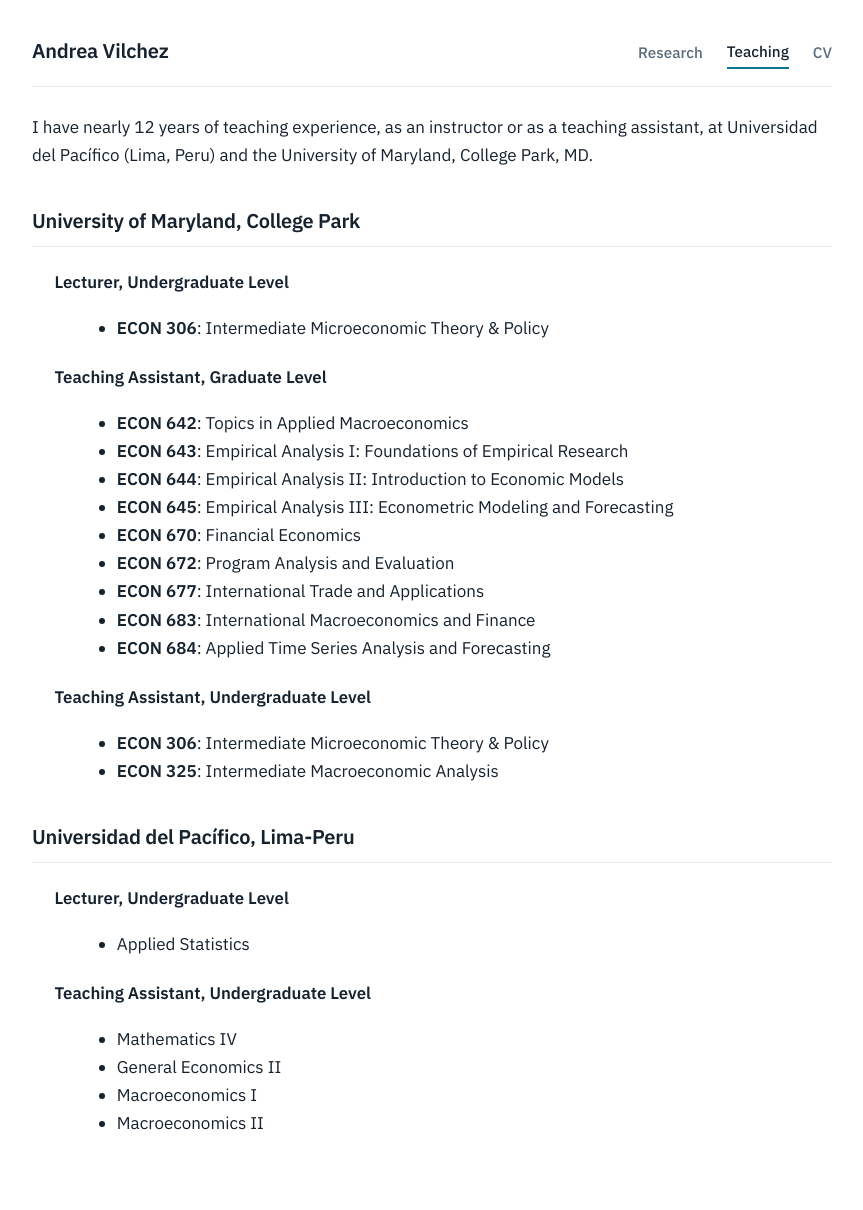
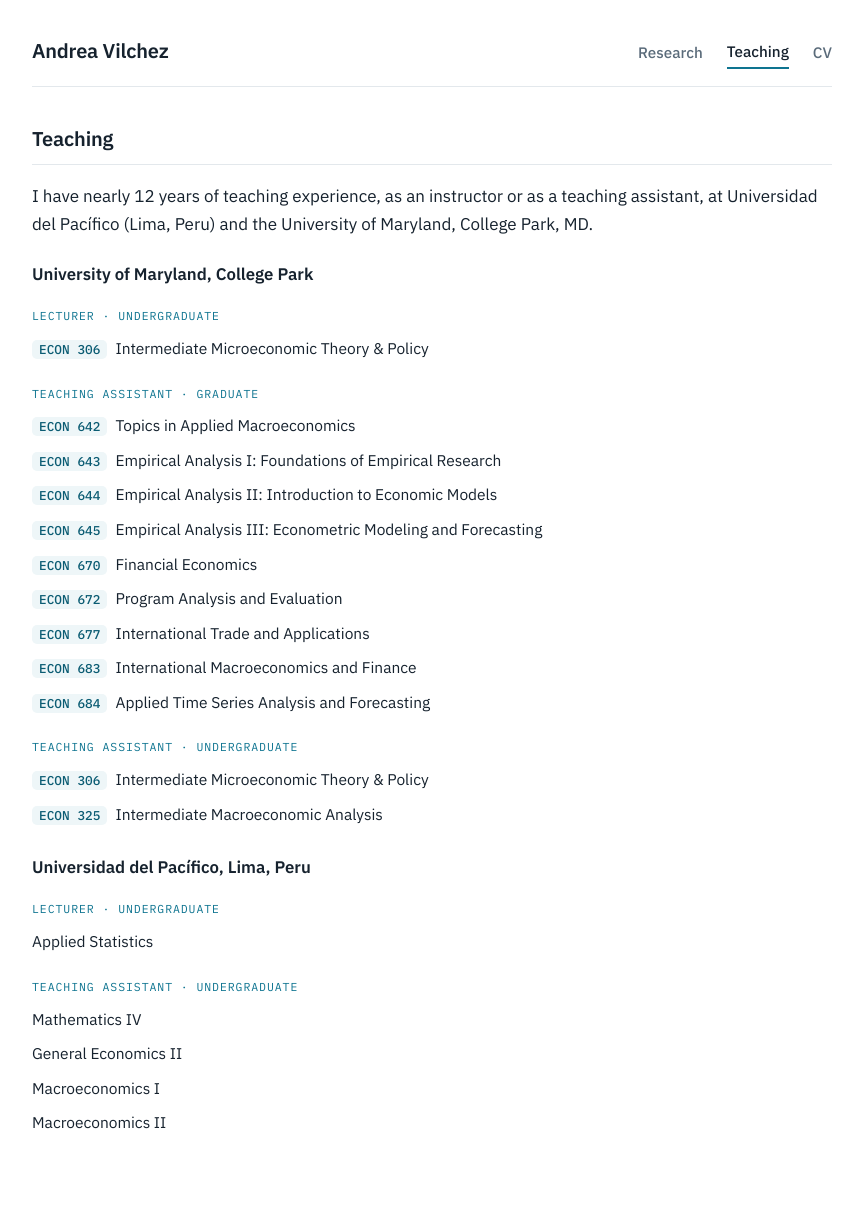
Before and after one commit to andrea-vilchez/andrea-vilchez.github.io, a Jekyll site: the page built from _pages/teaching.md, in a window 1280 px wide. Shown: the whole page, without its empty margins (208-1071 px from the left). Built offline with Jekyll 4.4.1, drawn with Linux system fonts in a browser that asks for light colours.

Commit message:
Update teaching.md

```diff
--- a/_pages/teaching.md
+++ b/_pages/teaching.md
@@ -5,43 +5,47 @@ permalink: /teaching/
 author_profile: true
 ---
 
+## Teaching
+
 I have nearly 12 years of teaching experience, as an instructor or as a teaching assistant, at Universidad del Pacífico (Lima, Peru) and the University of Maryland, College Park, MD.
 
-<div style="margin-top: 2rem;"></div>
+### University of Maryland, College Park
 
-<div class="teaching" markdown="1">
+<p class="role">Lecturer · Undergraduate</p>
+<ul class="courses">
+  <li><span class="code">ECON 306</span>Intermediate Microeconomic Theory &amp; Policy</li>
+</ul>
 
-## University of Maryland, College Park
+<p class="role">Teaching Assistant · Graduate</p>
+<ul class="courses">
+  <li><span class="code">ECON 642</span>Topics in Applied Macroeconomics</li>
+  <li><span class="code">ECON 643</span>Empirical Analysis I: Foundations of Empirical Research</li>
+  <li><span class="code">ECON 644</span>Empirical Analysis II: Introduction to Economic Models</li>
+  <li><span class="code">ECON 645</span>Empirical Analysis III: Econometric Modeling and Forecasting</li>
+  <li><span class="code">ECON 670</span>Financial Economics</li>
+  <li><span class="code">ECON 672</span>Program Analysis and Evaluation</li>
+  <li><span class="code">ECON 677</span>International Trade and Applications</li>
+  <li><span class="code">ECON 683</span>International Macroeconomics and Finance</li>
+  <li><span class="code">ECON 684</span>Applied Time Series Analysis and Forecasting</li>
+</ul>
 
-### Lecturer, Undergraduate Level
-- **ECON 306**: Intermediate Microeconomic Theory & Policy
+<p class="role">Teaching Assistant · Undergraduate</p>
+<ul class="courses">
+  <li><span class="code">ECON 306</span>Intermediate Microeconomic Theory &amp; Policy</li>
+  <li><span class="code">ECON 325</span>Intermediate Macroeconomic Analysis</li>
+</ul>
 
-### Teaching Assistant, Graduate Level
-- **ECON 642**: Topics in Applied Macroeconomics
-- **ECON 643**: Empirical Analysis I: Foundations of Empirical Research
-- **ECON 644**: Empirical Analysis II: Introduction to Economic Models
-- **ECON 645**: Empirical Analysis III: Econometric Modeling and Forecasting
-- **ECON 670**: Financial Economics
-- **ECON 672**: Program Analysis and Evaluation
-- **ECON 677**: International Trade and Applications
-- **ECON 683**: International Macroeconomics and Finance
-- **ECON 684**: Applied Time Series Analysis and Forecasting
+### Universidad del Pacífico, Lima, Peru
 
-### Teaching Assistant, Undergraduate Level
-- **ECON 306**: Intermediate Microeconomic Theory & Policy
-- **ECON 325**: Intermediate Macroeconomic Analysis
+<p class="role">Lecturer · Undergraduate</p>
+<ul class="courses">
+  <li>Applied Statistics</li>
+</ul>
 
-<div style="margin-top: 2rem;"></div>
-
-## Universidad del Pacífico, Lima-Peru
-
-### Lecturer, Undergraduate Level
-- Applied Statistics
-
-### Teaching Assistant, Undergraduate Level
-- Mathematics IV
-- General Economics II
-- Macroeconomics I
-- Macroeconomics II
-
-</div>
+<p class="role">Teaching Assistant · Undergraduate</p>
+<ul class="courses">
+  <li>Mathematics IV</li>
+  <li>General Economics II</li>
+  <li>Macroeconomics I</li>
+  <li>Macroeconomics II</li>
+</ul>
```
